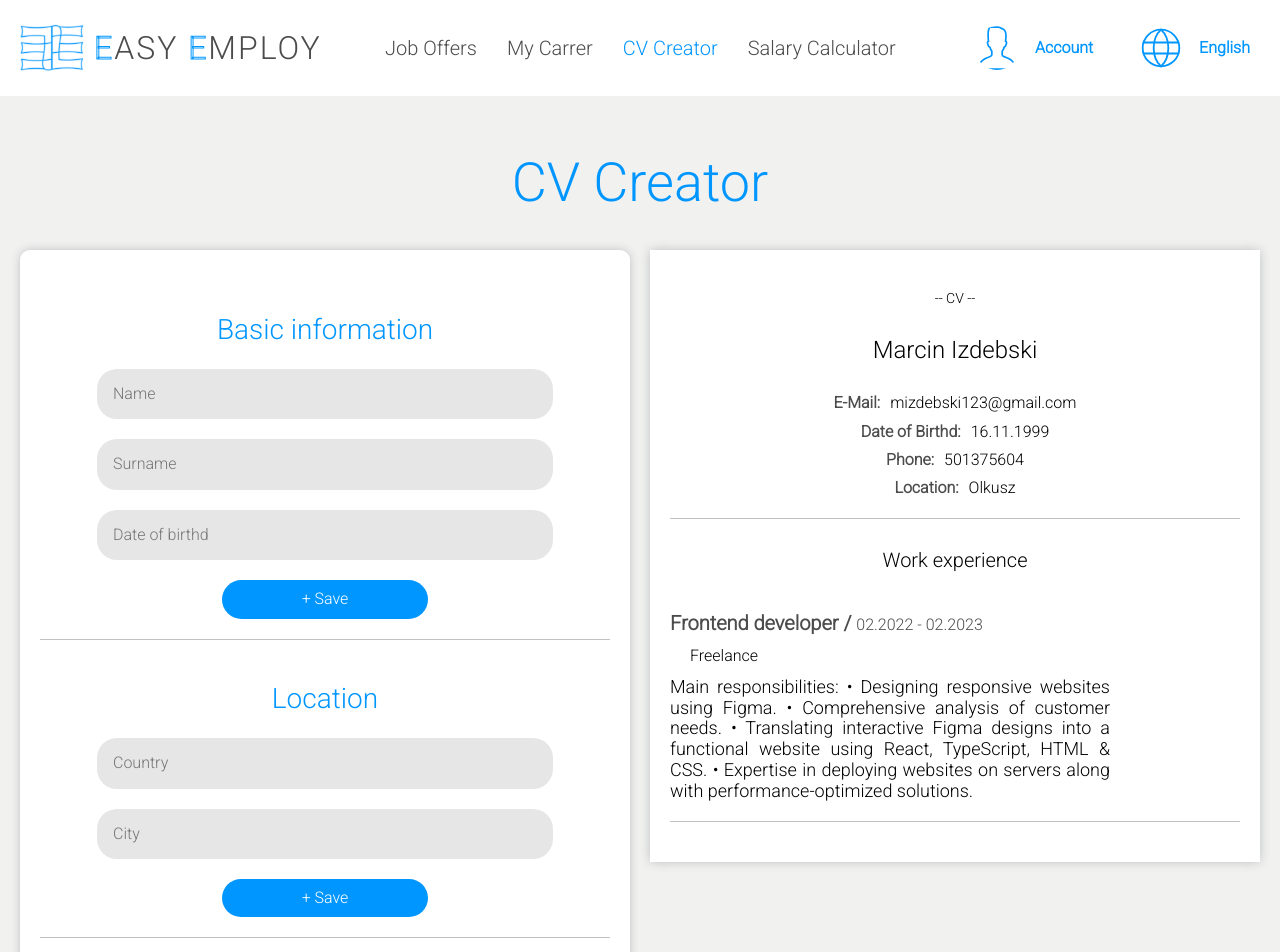
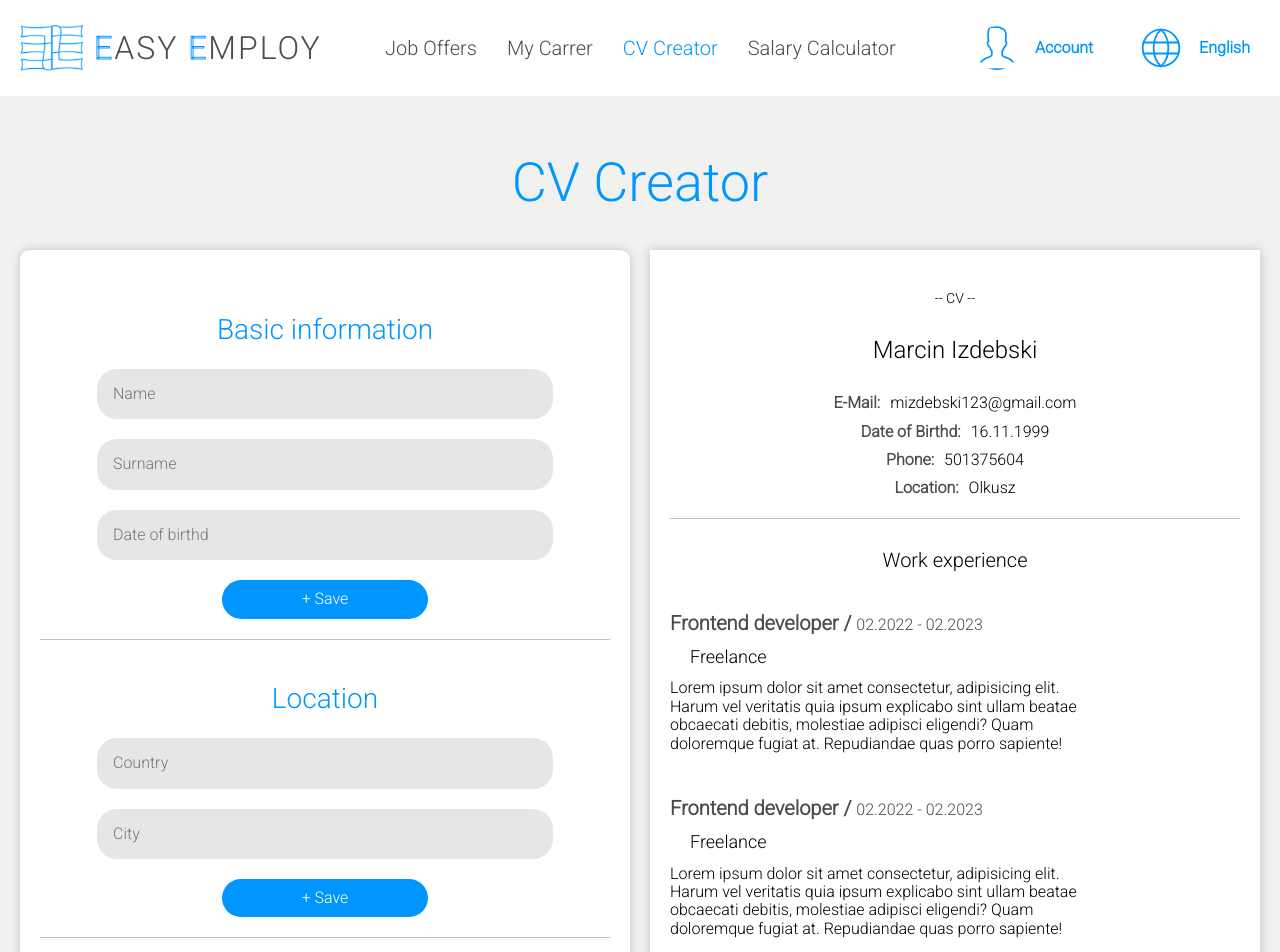
Before and after one commit to mizdebski77/Easy-Employ, a React (Create React App) app: page /CV-Creator in a window 1280 px wide. Shown: the top 952 px of the page. Built offline with nearby package versions, Linux system fonts and the light colour scheme.

Commit message:
Experience tile wrapper added

```diff
--- a/src/features/Creator/creator.tsx
+++ b/src/features/Creator/creator.tsx
@@ -13,6 +13,7 @@ import {
     ExpCompany,
     ExpContent,
     ExpDuration,
+    ExpTilesWrapper,
     ExpWrapper,
     FormWrapper,
     FormsWrapper,
@@ -86,21 +87,23 @@ export const Creator = () => {
 
                         <ElementsWrapper>
                             <CVSectionTitle>Work experience</CVSectionTitle>
+                            <ExpTilesWrapper>
                                 <ExpWrapper>
                                     <TitleSpan>Frontend developer /  <ExpDuration>02.2022 - 02.2023</ExpDuration></TitleSpan>
                                     <ExpCompany>Freelance</ExpCompany>
                                     <ExpContent>
-                                    Main responsibilities:
-                                    •   Designing responsive websites using Figma.
-                                    •   Comprehensive analysis of customer needs.
-                                    •   Translating interactive Figma designs into a
-                                    functional website using React, TypeScript,
-                                    HTML & CSS.
-                                    •   Expertise in deploying websites on servers
-                                    along with performance-optimized solutions.
+                                        Lorem ipsum dolor sit amet consectetur, adipisicing elit. Harum vel veritatis quia ipsum explicabo sint ullam beatae obcaecati debitis, molestiae adipisci eligendi? Quam doloremque fugiat at. Repudiandae quas porro sapiente!
                                     </ExpContent>
                                 </ExpWrapper>
 
+                                <ExpWrapper>
+                                    <TitleSpan>Frontend developer /  <ExpDuration>02.2022 - 02.2023</ExpDuration></TitleSpan>
+                                    <ExpCompany>Freelance</ExpCompany>
+                                    <ExpContent>
+                                        Lorem ipsum dolor sit amet consectetur, adipisicing elit. Harum vel veritatis quia ipsum explicabo sint ullam beatae obcaecati debitis, molestiae adipisci eligendi? Quam doloremque fugiat at. Repudiandae quas porro sapiente!
+                                    </ExpContent>
+                                </ExpWrapper>
+                            </ExpTilesWrapper>
                         </ElementsWrapper>
 
                     </CVPreview>
--- a/src/features/Creator/styledCreator.ts
+++ b/src/features/Creator/styledCreator.ts
@@ -123,6 +123,7 @@ export const TitleSpan = styled.span`
     font-weight: 600;
     color: ${({ theme }) => theme.color.fontSecond};
     justify-self: start;
+
 `;
 
 export const ContentSpan = styled.span`
@@ -135,6 +136,12 @@ export const ExpWrapper = styled.div`
     justify-content
 `;
 
+export const ExpTilesWrapper = styled.div`
+    display: flex;
+    flex-direction: column;
+    gap: 44px;
+`;
+
 export const ExpDuration = styled.span`
     font-size: 16px;
     font-weight: normal;
@@ -142,15 +149,15 @@ export const ExpDuration = styled.span`
 `;
 
 export const ExpContent = styled.span`
-    font-size: 18px;
+    font-size: 16px;
     font-weight: normal;
     max-width: 440px;
-    text-align: justify;
+    text-align: left;
 `;
 
 export const ExpCompany = styled.span`
     justify-self: start;
     margin-left: 20px;
-    font-size: 16px;
+    font-size: 18px;
     font-weight: normal;
 `;
```
Lines whose indentation alone changed are shown as unchanged.
